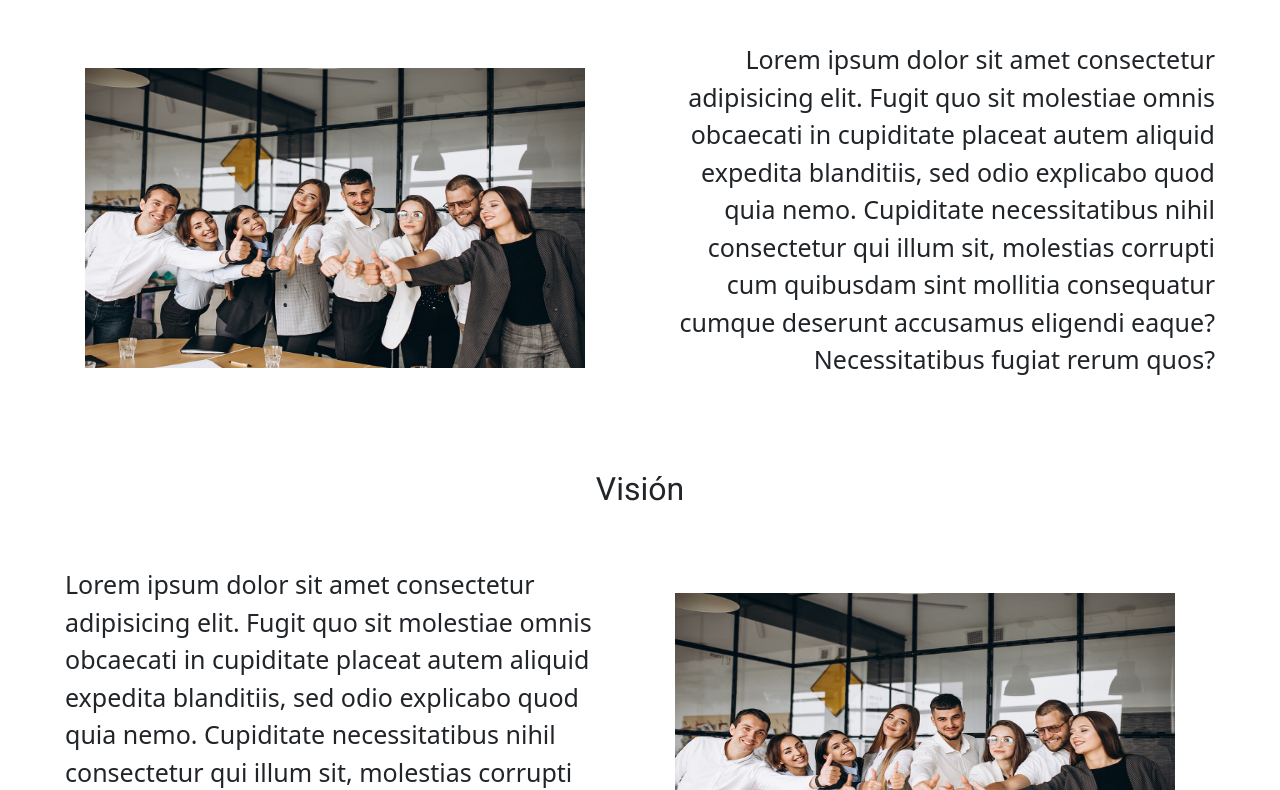
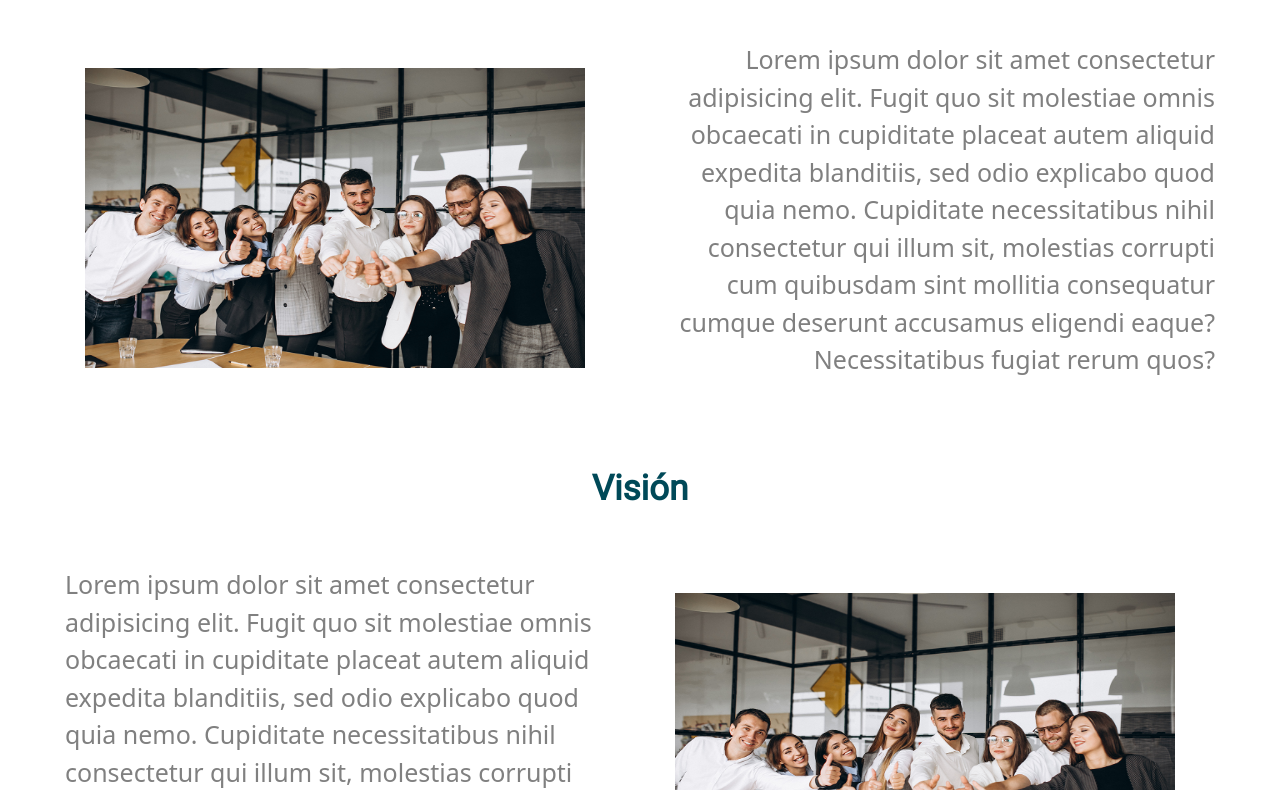
Before and after one commit to pixels-its/web, a plain HTML site: page pixels/aboutUs-page.html in a window 1280 px wide. Shown: the part 479-1269 px from the top of the page. Drawn offline with nearby package versions, Linux system fonts and the light colour scheme.

Commit message:
Finalizada la pagina Nosotros
Se realizo cambios en el footer debido a conflictos con la tipografia de la pagina

```diff
--- a/pixels/public/css/aboutUs-page.style.css
+++ b/pixels/public/css/aboutUs-page.style.css
@@ -5,7 +5,7 @@
     flex-shrink: 0;
 }
 p{
-    color: var(--secondary-Color);
+color: var(--px-secondary-color);
 
 }
 
@@ -22,12 +22,14 @@ img{
     height: 55px;
     flex-direction: column;
     justify-content: center;
-    flex-shrink: 0;
+
 }
 
 .subtitle h2{
-
+   color: var(--px-primary-color);
     text-align: center;
+    font-size: 35px;
+    font-weight: 600;
 
 }
 .mision{
--- a/pixels/src/components/Footer/Footer.style.css
+++ b/pixels/src/components/Footer/Footer.style.css
@@ -11,10 +11,6 @@ footer{
 }
 
 .footer-contenedor p, h2{
-
-    color: #808080;
-
-    font-size: 18px;
     font-style: normal;
     font-weight: 300;
     line-height: normal;
```
Also changed, not shown: pixels/aboutUs-page.html (+3 -1 lines).
